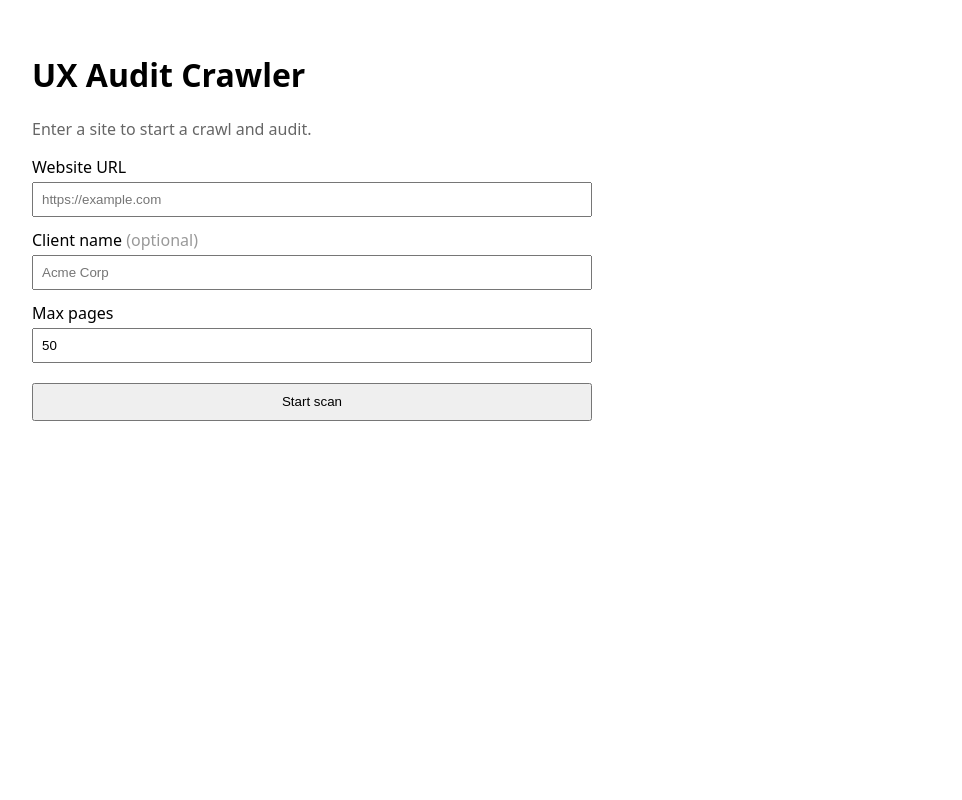
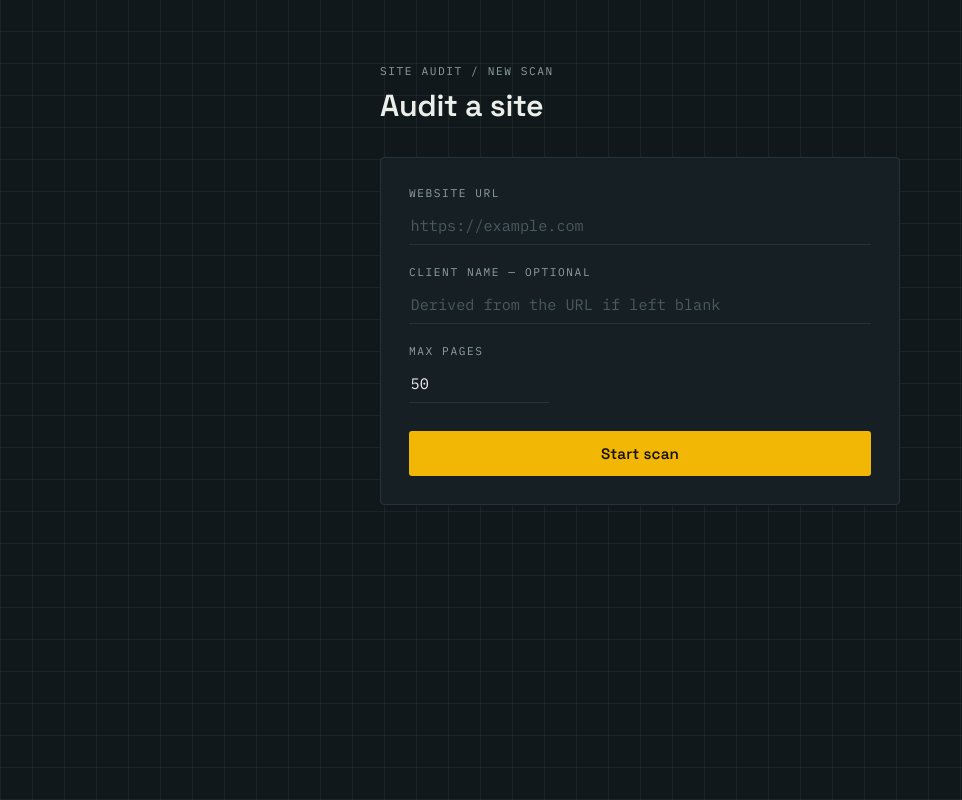
Before and after one commit to girishjain13/uxaudit-vercel, a Next.js app: page / in a window 1280 px wide. Shown: the whole page, without its empty margins (0-962 px from the left). Built offline with nearby package versions, Linux system fonts and the light colour scheme.

Commit message:
Redesign UI with audit-console visual system

```diff
--- /dev/null
+++ b/app/globals.css
@@ -0,0 +1,212 @@
+:root {
+  --ink-bg: #10181c;
+  --ink-bg-raised: #161f24;
+  --paper: #eceee9;
+  --paper-dim: #8fa0a3;
+  --grid-line: rgba(236, 238, 233, 0.055);
+  --border: #26333a;
+  --border-bright: #3a4a52;
+  --signal-amber: #f2b705;
+  --signal-teal: #3fd6c0;
+  --signal-coral: #e8604c;
+
+  --font-display: var(--font-space-grotesk), "Space Grotesk", system-ui, sans-serif;
+  --font-body: var(--font-plex-sans), "IBM Plex Sans", system-ui, sans-serif;
+  --font-mono: var(--font-plex-mono), "IBM Plex Mono", ui-monospace, monospace;
+}
+
+* {
+  box-sizing: border-box;
+}
+
+html,
+body {
+  padding: 0;
+  margin: 0;
+  background: var(--ink-bg);
+  color: var(--paper);
+  font-family: var(--font-body);
+  min-height: 100vh;
+}
+
+body {
+  background-image:
+    repeating-linear-gradient(0deg, var(--grid-line) 0px, var(--grid-line) 1px, transparent 1px, transparent 32px),
+    repeating-linear-gradient(90deg, var(--grid-line) 0px, var(--grid-line) 1px, transparent 1px, transparent 32px);
+}
+
+a {
+  color: var(--signal-teal);
+}
+
+.eyebrow {
+  font-family: var(--font-mono);
+  font-size: 0.7rem;
+  letter-spacing: 0.14em;
+  text-transform: uppercase;
+  color: var(--paper-dim);
+}
+
+.field {
+  display: flex;
+  flex-direction: column;
+  gap: 0.4rem;
+}
+
+.field-input {
+  font-family: var(--font-mono);
+  font-size: 0.95rem;
+  background: transparent;
+  color: var(--paper);
+  border: none;
+  border-bottom: 1px solid var(--border);
+  padding: 0.55rem 0.1rem;
+  outline: none;
+  transition: border-color 0.15s ease;
+}
+
+.field-input:focus-visible {
+  border-bottom-color: var(--signal-amber);
+  outline: 2px solid var(--signal-amber);
+  outline-offset: 2px;
+}
+
+.field-input::placeholder {
+  color: #4a5a60;
+}
+
+.btn-primary {
+  font-family: var(--font-display);
+  font-weight: 600;
+  font-size: 0.95rem;
+  letter-spacing: 0.01em;
+  background: var(--signal-amber);
+  color: #1a1300;
+  border: none;
+  border-radius: 3px;
+  padding: 0.8rem 1.2rem;
+  cursor: pointer;
+  transition: filter 0.15s ease, transform 0.05s ease;
+}
+
+.btn-primary:hover:not(:disabled) {
+  filter: brightness(1.08);
+}
+
+.btn-primary:active:not(:disabled) {
+  transform: translateY(1px);
+}
+
+.btn-primary:disabled {
+  background: var(--border-bright);
+  color: var(--paper-dim);
+  cursor: default;
+}
+
+.btn-primary:focus-visible {
+  outline: 2px solid var(--signal-amber);
+  outline-offset: 3px;
+}
+
+.btn-secondary {
+  font-family: var(--font-mono);
+  font-size: 0.85rem;
+  background: transparent;
+  color: var(--paper);
+  border: 1px solid var(--border-bright);
+  border-radius: 3px;
+  padding: 0.55rem 0.9rem;
+  cursor: pointer;
+}
+
+.btn-secondary:hover {
+  border-color: var(--paper-dim);
+}
+
+.panel {
+  background: var(--ink-bg-raised);
+  border: 1px solid var(--border);
+  border-radius: 4px;
+}
+
+.status-badge {
+  font-family: var(--font-mono);
+  font-size: 0.75rem;
+  letter-spacing: 0.08em;
+  text-transform: uppercase;
+  padding: 0.2rem 0.5rem;
+  border-radius: 2px;
+  border: 1px solid currentColor;
+}
+
+.status-badge--amber {
+  color: var(--signal-amber);
+}
+.status-badge--teal {
+  color: var(--signal-teal);
+}
+.status-badge--coral {
+  color: var(--signal-coral);
+}
+
+.scan-line-track {
+  position: relative;
+  height: 2px;
+  background: var(--border);
+  overflow: hidden;
+  border-radius: 2px;
+}
+
+.scan-line-track__fill {
+  position: absolute;
+  inset: 0;
+  background: var(--signal-teal);
+}
+
+.scan-line-track__sweep {
+  position: absolute;
+  top: 0;
+  left: -30%;
+  width: 30%;
+  height: 100%;
+  background: var(--signal-amber);
+  animation: sweep 1.6s ease-in-out infinite;
+}
+
+@keyframes sweep {
+  0% {
+    left: -30%;
+  }
+  100% {
+    left: 100%;
+  }
+}
+
+@media (prefers-reduced-motion: reduce) {
+  .scan-line-track__sweep {
+    animation: none;
+    left: 0;
+    width: 100%;
+    opacity: 0.5;
+  }
+}
+
+.stat {
+  display: flex;
+  flex-direction: column;
+  gap: 0.15rem;
+}
+
+.stat-value {
+  font-family: var(--font-mono);
+  font-size: 1.4rem;
+  color: var(--paper);
+}
+
+.stat-label {
+  font-family: var(--font-mono);
+  font-size: 0.68rem;
+  letter-spacing: 0.1em;
+  text-transform: uppercase;
+  color: var(--paper-dim);
+}
--- a/app/layout.tsx
+++ b/app/layout.tsx
@@ -1,12 +1,33 @@
+import { IBM_Plex_Mono, IBM_Plex_Sans, Space_Grotesk } from "next/font/google";
+import "./globals.css";
+
+const spaceGrotesk = Space_Grotesk({
+  subsets: ["latin"],
+  variable: "--font-space-grotesk",
+  weight: ["500", "600", "700"],
+});
+
+const plexSans = IBM_Plex_Sans({
+  subsets: ["latin"],
+  variable: "--font-plex-sans",
+  weight: ["400", "500"],
+});
+
+const plexMono = IBM_Plex_Mono({
+  subsets: ["latin"],
+  variable: "--font-plex-mono",
+  weight: ["400", "500"],
+});
+
 export const metadata = {
   title: "UX Audit Crawler",
-  description: "Website audit crawler — API-only, no UI yet.",
+  description: "Website audit crawler — enter a URL to start a scan.",
 };
 
 export default function RootLayout({ children }: { children: React.ReactNode }) {
   return (
-    <html lang="en">
-      <body style={{ margin: 0, fontFamily: "system-ui, sans-serif" }}>{children}</body>
+    <html lang="en" className={`${spaceGrotesk.variable} ${plexSans.variable} ${plexMono.variable}`}>
+      <body>{children}</body>
     </html>
   );
 }
--- a/app/page.tsx
+++ b/app/page.tsx
@@ -25,77 +25,121 @@ export default function Home() {
           maxPages,
         }),
       });
-      const data = await res.json();
+      const text = await res.text();
+      const data = text ? JSON.parse(text) : null;
       if (!res.ok) {
-        throw new Error(data?.error ? JSON.stringify(data.error) : `Request failed (${res.status})`);
+        throw new Error(
+          data?.error ? JSON.stringify(data.error) : `Scan could not start (${res.status}). Check the server logs.`,
+        );
       }
       setActiveAuditId(data.auditId);
     } catch (err) {
-      setSubmitError(err instanceof Error ? err.message : "Failed to start scan");
+      setSubmitError(err instanceof Error ? err.message : "Scan could not start.");
     } finally {
       setSubmitting(false);
     }
   }
 
   return (
-    <main style={{ padding: "2rem", maxWidth: 560, fontFamily: "system-ui, sans-serif" }}>
-      <h1>UX Audit Crawler</h1>
-      <p style={{ color: "#666" }}>Enter a site to start a crawl and audit.</p>
+    <main
+      style={{
+        minHeight: "100vh",
+        display: "flex",
+        alignItems: "flex-start",
+        justifyContent: "center",
+        padding: "4rem 1.5rem",
+      }}
+    >
+      <div style={{ width: "100%", maxWidth: 520 }}>
+        <div style={{ marginBottom: "2rem" }}>
+          <div className="eyebrow" style={{ marginBottom: "0.5rem" }}>
+            Site Audit / New Scan
+          </div>
+          <h1
+            style={{
+              fontFamily: "var(--font-display)",
+              fontSize: "1.9rem",
+              fontWeight: 600,
+              margin: 0,
+              letterSpacing: "-0.01em",
+            }}
+          >
+            Audit a site
+          </h1>
+        </div>
 
         {!activeAuditId ? (
-        <form onSubmit={handleSubmit} style={{ display: "flex", flexDirection: "column", gap: "0.75rem" }}>
-          <label>
+          <form
+            onSubmit={handleSubmit}
+            className="panel"
+            style={{ padding: "1.75rem", display: "flex", flexDirection: "column", gap: "1.25rem" }}
+          >
+            <div className="field">
+              <label className="eyebrow" htmlFor="startUrl">
                 Website URL
+              </label>
               <input
+                id="startUrl"
                 type="url"
                 required
                 placeholder="https://example.com"
                 value={startUrl}
                 onChange={(e) => setStartUrl(e.target.value)}
-              style={inputStyle}
+                className="field-input"
               />
+            </div>
+
+            <div className="field">
+              <label className="eyebrow" htmlFor="clientName">
+                Client name — optional
               </label>
-
-          <label>
-            Client name <span style={{ color: "#999" }}>(optional)</span>
               <input
+                id="clientName"
                 type="text"
-              placeholder="Acme Corp"
+                placeholder="Derived from the URL if left blank"
                 value={clientName}
                 onChange={(e) => setClientName(e.target.value)}
-              style={inputStyle}
+                className="field-input"
               />
+            </div>
+
+            <div className="field">
+              <label className="eyebrow" htmlFor="maxPages">
+                Max pages
               </label>
-
-          <label>
-            Max pages
               <input
+                id="maxPages"
                 type="number"
                 min={1}
                 max={5000}
                 value={maxPages}
                 onChange={(e) => setMaxPages(Number(e.target.value))}
-              style={inputStyle}
+                className="field-input"
+                style={{ maxWidth: 140 }}
               />
-          </label>
+            </div>
 
-          <button type="submit" disabled={submitting} style={{ marginTop: "0.5rem", padding: "0.6rem" }}>
-            {submitting ? "Starting…" : "Start scan"}
+            <button type="submit" disabled={submitting} className="btn-primary" style={{ marginTop: "0.5rem" }}>
+              {submitting ? "Starting scan…" : "Start scan"}
             </button>
 
-          {submitError && <p style={{ color: "#c00" }}>{submitError}</p>}
+            {submitError && (
+              <p
+                style={{
+                  color: "var(--signal-coral)",
+                  fontFamily: "var(--font-mono)",
+                  fontSize: "0.85rem",
+                  margin: 0,
+                }}
+              >
+                {submitError}
+              </p>
+            )}
           </form>
         ) : (
           <AuditStatusPanel auditId={activeAuditId} onReset={() => setActiveAuditId(null)} />
         )}
+      </div>
     </main>
   );
 }
-
-const inputStyle: React.CSSProperties = {
-  display: "block",
-  width: "100%",
-  padding: "0.5rem",
-  marginTop: "0.25rem",
-  boxSizing: "border-box",
-};
```
Also changed, not shown: app/components/AuditStatusPanel.tsx (+66 -42 lines). Lines whose indentation alone changed are shown as unchanged.
